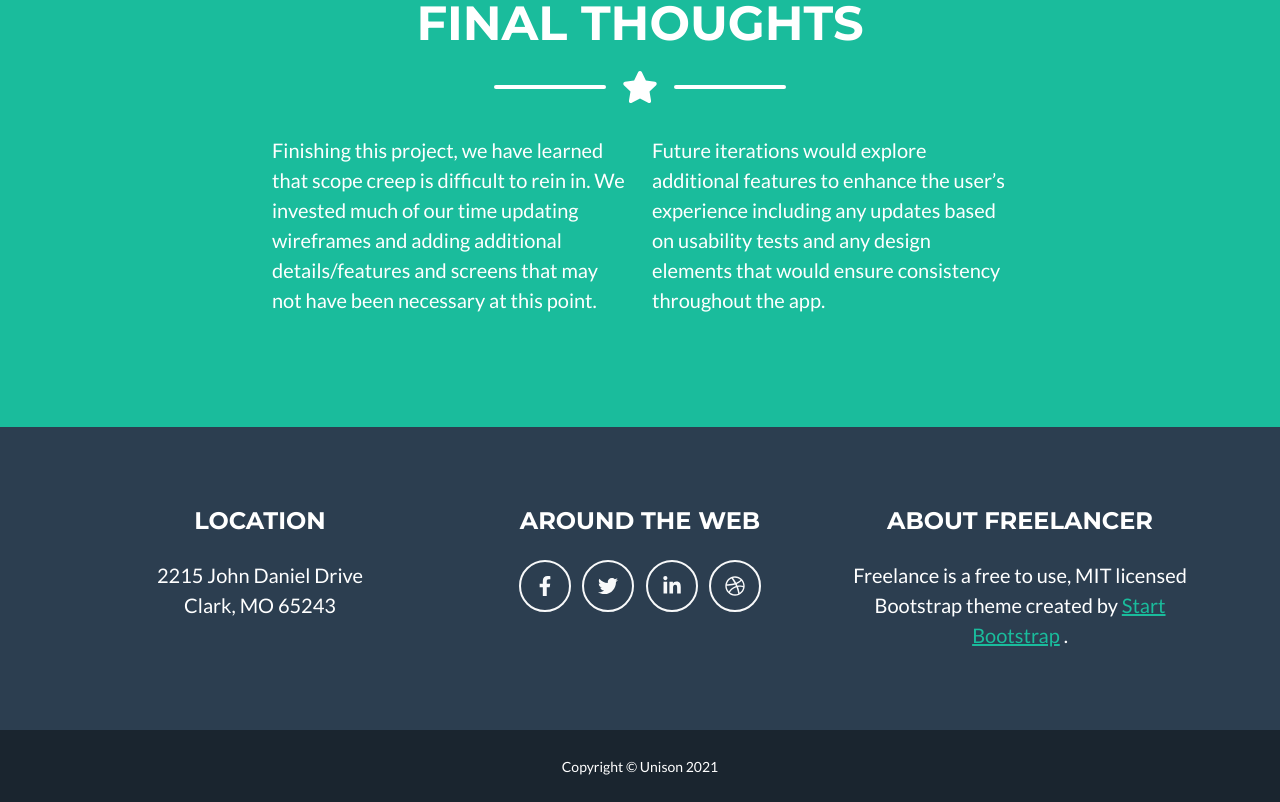
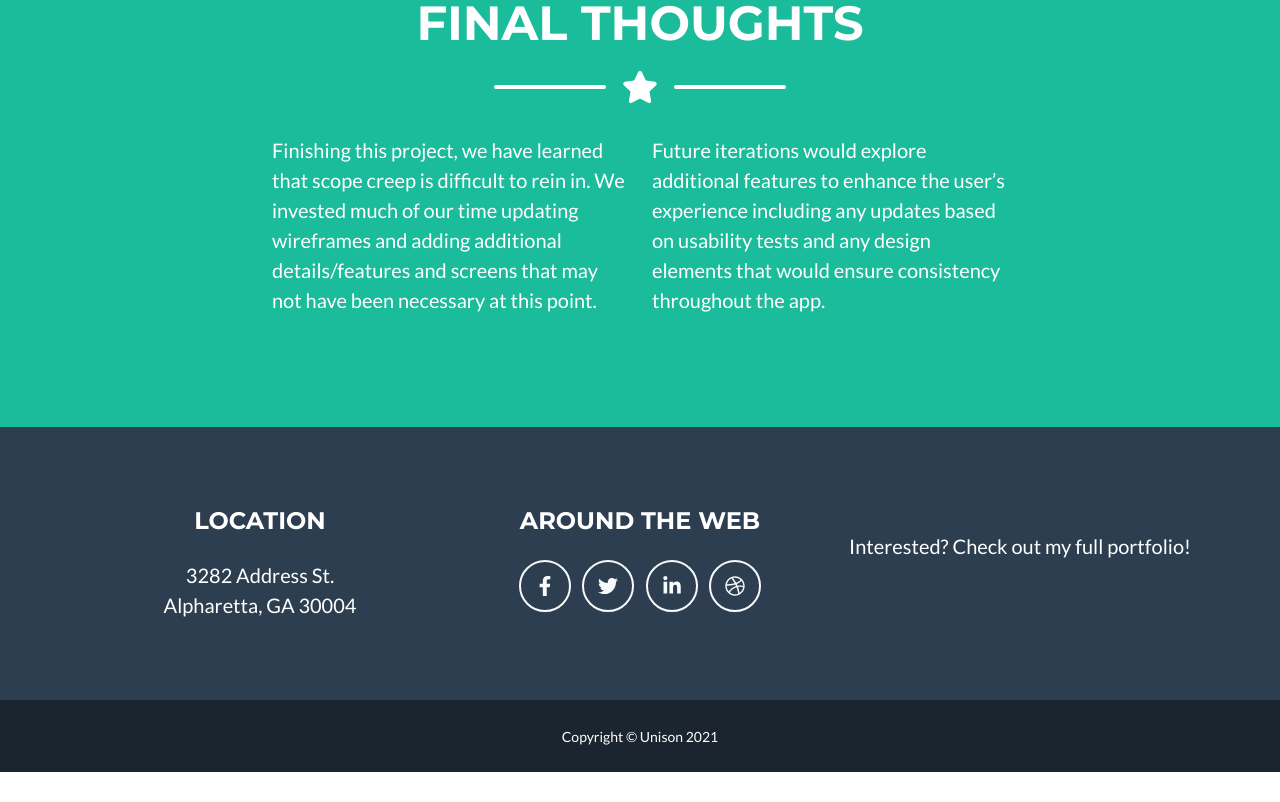
Before and after one commit to aidanpwrs/UX-UI-HOMEWORK20-FIX, a plain HTML site: page index.html in a window 1280 px wide. Shown: the part 1665-2467 px from the top of the page. After the commit the page ends 2437 px from the top, so only its background shows below. Drawn offline with nearby package versions, Linux system fonts and the light colour scheme.

Commit message:
Fix
i think its done now

```diff
--- a/index.html
+++ b/index.html
@@ -141,9 +141,9 @@
                     <div class="col-lg-4 mb-5 mb-lg-0">
                         <h4 class="text-uppercase mb-4">Location</h4>
                         <p class="lead mb-0">
-                            2215 John Daniel Drive
+                            3282 Address St.
                             <br />
-                            Clark, MO 65243
+                            Alpharetta, GA 30004
                         </p>
                     </div>
                     <!-- Footer Social Icons-->
@@ -156,11 +156,11 @@
                     </div>
                     <!-- Footer About Text-->
                     <div class="col-lg-4">
-                        <h4 class="text-uppercase mb-4">About Freelancer</h4>
+                        <h4 class="text-uppercase mb-4"></h4>
                         <p class="lead mb-0">
-                            Freelance is a free to use, MIT licensed Bootstrap theme created by
-                            <a href="http://startbootstrap.com">Start Bootstrap</a>
-                            .
+                            Interested? Check out my full portfolio!
+
+
                         </p>
                     </div>
                 </div>
```
